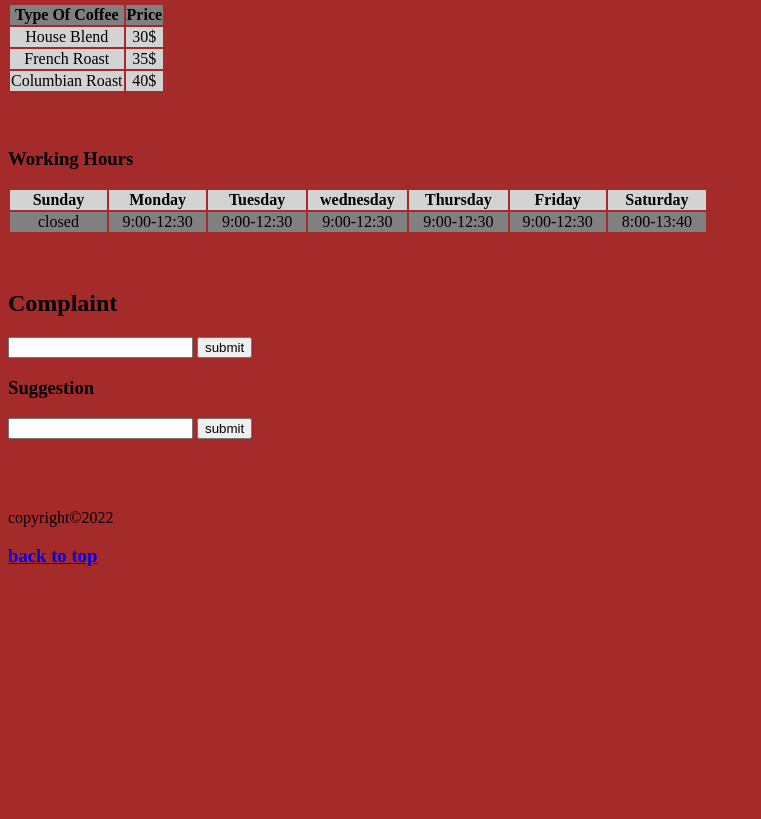
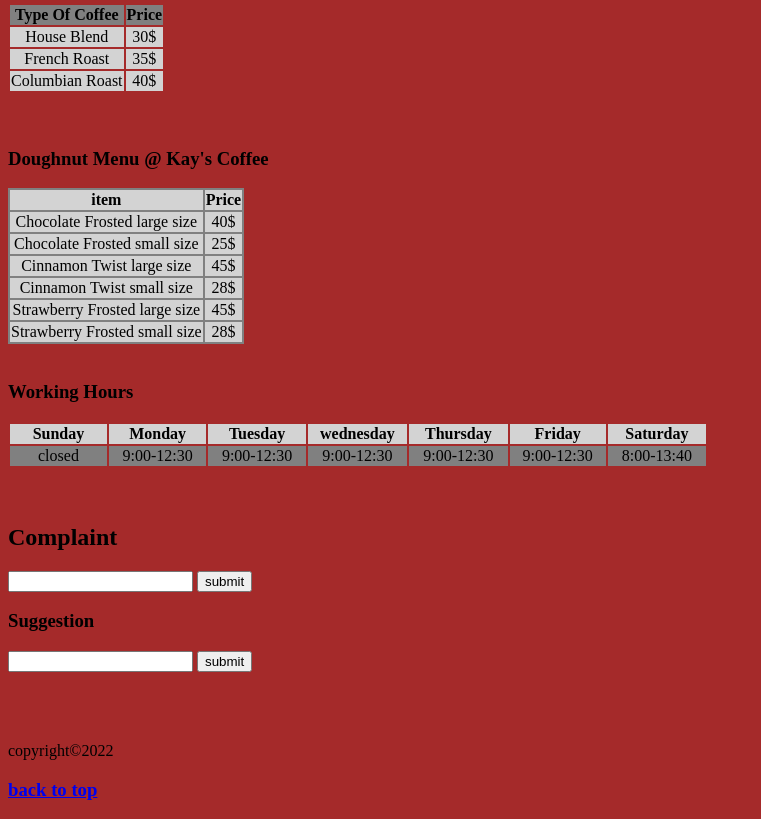
Before and after one commit to kaypoo93/my-first-proect, a plain HTML site: page coffee/index.html in a window 1280 px wide. Shown: the part 2116-2935 px from the top of the page, without its empty margins (0-761 px from the left). Before the commit the page ends 2702 px from the top, so only its background shows below. Drawn offline with Linux system fonts and the light colour scheme.

Commit message:
quick update
decided to add a doughnut menu which most people like to take coffee with it

```diff
--- a/coffee/index.html
+++ b/coffee/index.html
@@ -65,6 +65,37 @@
  </table>
  <br>
  <br>
+ <h3>Doughnut Menu @ Kay's Coffee</h3>
+ <table bgcolor="grey">
+  <tr bgcolor="lightgrey" align="center">
+   <th>item</th>
+   <th>Price</th>
+  </tr>
+  <tr bgcolor="lightgrey" align="center">
+   <td>Chocolate Frosted large size</td>
+   <td>40$</td>
+    <tr bgcolor="lightgrey" align="center">
+     <td>Chocolate Frosted small size</td>
+     <td>25$</td>
+    </tr>
+    <tr bgcolor="lightgrey"align="center">
+     <td>Cinnamon Twist large size</td>
+     <td>45$</td>
+    </tr>
+    <tr bgcolor="lightgrey" align="center">
+     <td>Cinnamon Twist small size</td>
+     <td>28$</td>
+    </tr>
+    <tr bgcolor="lightgrey" align="center">
+     <td>Strawberry Frosted large size</td>
+     <td>45$</td>
+    </tr>
+    <tr bgcolor="lightgrey" align="center">
+     <td>Strawberry Frosted small size</td>
+     <td>28$</td>
+    </tr>
+  </table>
+ <br>
  <h3>Working Hours</h3>
  <table width="700">
   <tr bgcolor="lightgrey" align="center">
```
